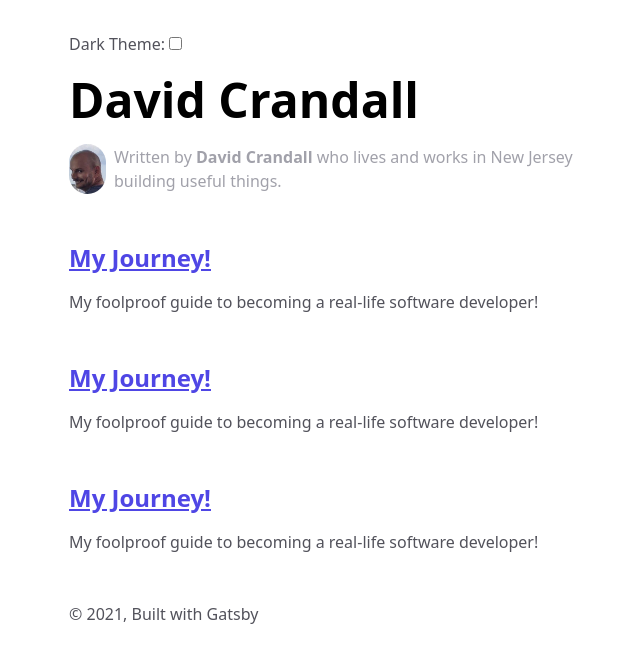
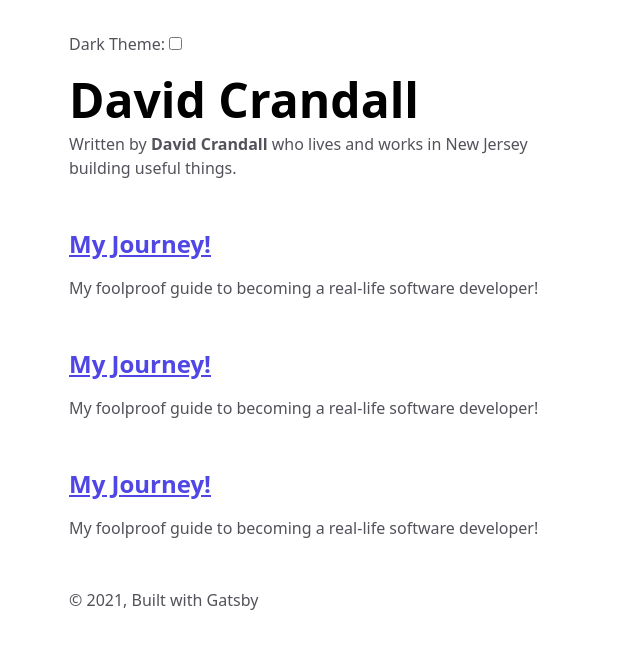
Before and after one commit to dacrands/tailwind-blog, a Gatsby site: page / in a window 1280 px wide. Shown: the whole page, without its empty margins (315-955 px from the left). Built offline with nearby package versions, Linux system fonts and the light colour scheme; Gatsby itself is replaced by a stand-in of ours.

Commit message:
Remove img from bio

```diff
--- a/src/components/bio.js
+++ b/src/components/bio.js
@@ -31,19 +31,9 @@ const Bio = () => {
   const social = data.site.siteMetadata?.social
 
   return (
-    <div className="bio flex items-center gap-2 my-5 text-zinc-400">
-      <StaticImage
-        className="rounded-full"
-        layout="fixed"
-        formats={["auto", "webp", "avif"]}
-        src="../images/profile-pic.jpg"
-        width={50}
-        height={50}
-        quality={95}
-        alt="Profile picture"
-      />
+    <div className="flex items-center gap-2 my-2">
       {author?.name && (
-        <p className="">
+        <p>
           Written by <strong>{author.name}</strong> {author?.summary || null}
         </p>
       )}
```
